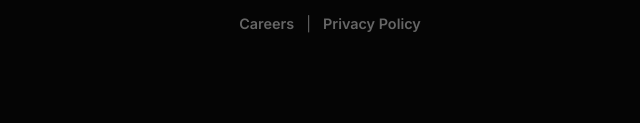
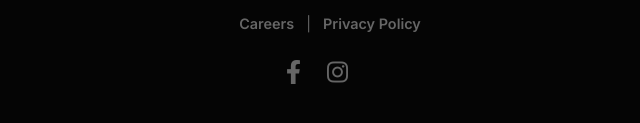
Before and after one commit to ankitlitoriya17/saga-website, a plain HTML site: page career.html in a window 1280 px wide. Shown: the part 2005-2128 px from the top of the page, 310-950 px from the left. Before the commit the page ends 2090 px from the top, so only its background shows below. Drawn offline with Linux system fonts and the light colour scheme.

Commit message:
Add social media links to footer in career, index, and privacy pages

```diff
--- a/career.html
+++ b/career.html
@@ -309,6 +309,17 @@
       <span style="margin: 0 8px; color: var(--footer-text-color);">|</span>
       <a href="privacy.html">Privacy Policy</a>
     </div>
+    <div class="footer__social">
+      <a href="https://www.facebook.com/profile.php?id=61585693345272" target="_blank" rel="noreferrer" aria-label="Visit SPoT on Facebook">
+        <i class="fab fa-facebook-f"></i>
+      </a>
+      <a href="https://www.instagram.com" target="_blank" rel="noreferrer" aria-label="Visit SPoT on Instagram">
+        <i class="fab fa-instagram"></i>
+      </a>
+      <a href="https://twitter.com" target="_blank" rel="noreferrer" aria-label="Visit SPoT on X (Twitter)">
+        <i class="fab fa-x-twitter"></i>
+      </a>
+    </div>
   </footer>
 
   <script>
```
Also changed, not shown: index.html (+1 -1 lines), privacy.html (+11 -0 lines).
